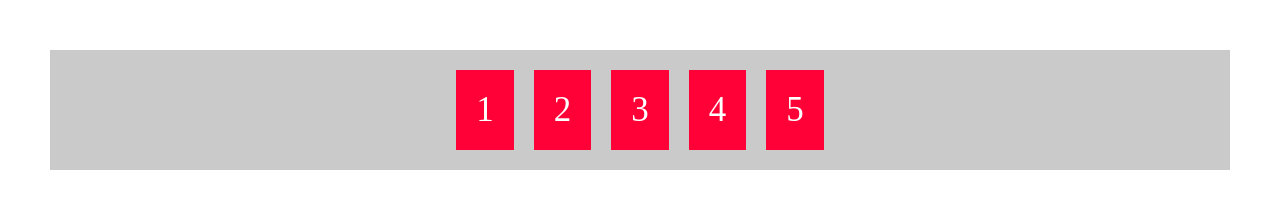
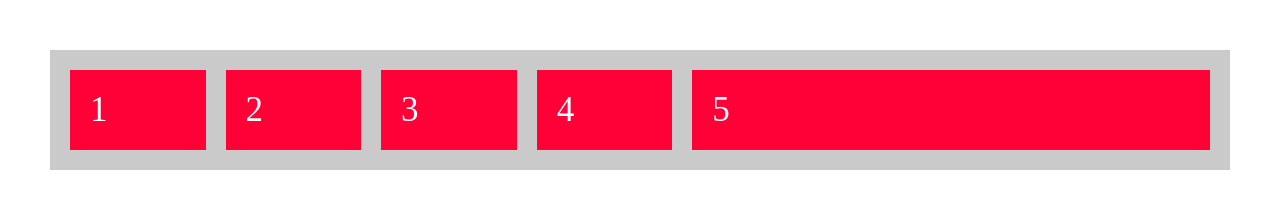
Before and after one commit to mushtaqj/flexbox-playground, a plain HTML site: page index.html in a window 1280 px wide. Drawn offline with Linux system fonts and the light colour scheme.

Commit message:
Lesson 2 flex children flex property

```diff
--- a/main.css
+++ b/main.css
@@ -22,6 +22,7 @@
   padding: 20px;
   margin: 10px;
   /* flex-grow: 1; */
+  flex: 1;
 }
 
 /*
@@ -52,3 +53,7 @@ Control order of items at the child level
 .item-4 {
  flex-grow: 2;
 }*/
+
+.item-5 {
+  flex: 5;
+}
```
Also changed, not shown: 1 other file.
